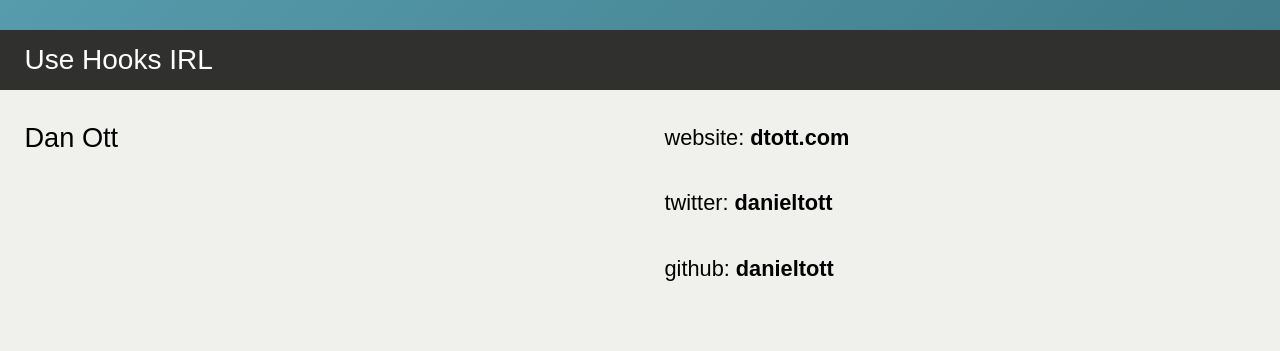
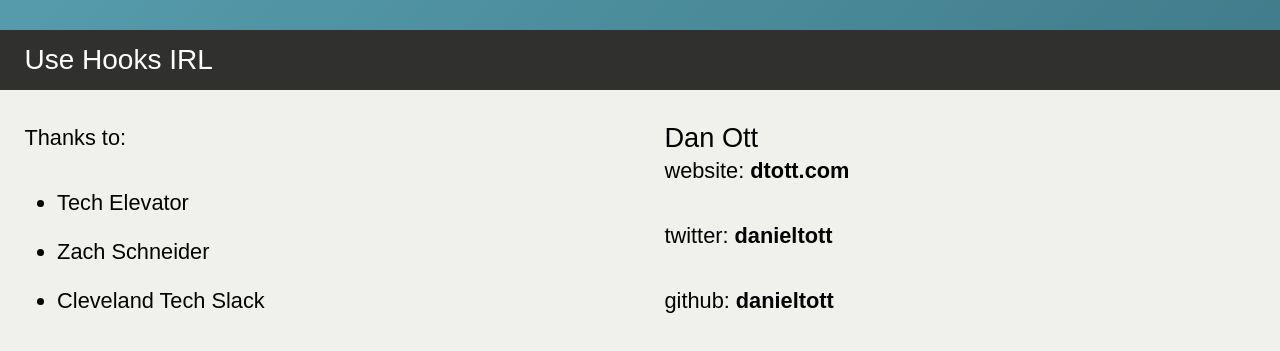
Before and after one commit to danieltott/dtott-gatsby, a Gatsby site: page /react-talk in a window 1280 px wide. Shown: the part 183-534 px from the top of the page. Built offline with nearby package versions, Linux system fonts and the light colour scheme; Gatsby itself is replaced by a stand-in of ours; no server answers; a web font is replaced by a local one.

Commit message:
edit to react talk

```diff
--- a/src/pages/react-talk.js
+++ b/src/pages/react-talk.js
@@ -24,11 +24,17 @@ const NotFoundPage = () => (
       </h1>
       <div style={{ display: 'flex' }}>
         <div className="page-section" style={{ flex: 1 }}>
+          <p>Thanks to:</p>
+          <ul>
+            <li>Tech Elevator</li>
+            <li>Zach Schneider</li>
+            <li>Cleveland Tech Slack</li>
+          </ul>
+        </div>
+        <div className="page-section" style={{ flex: 1 }}>
           <h2 className="post-title">
             <span className="">Dan Ott</span>
           </h2>
-        </div>
-        <div className="page-section" style={{ flex: 1 }}>
           <div className="">
             <p>
               website: <strong>dtott.com</strong>
```
